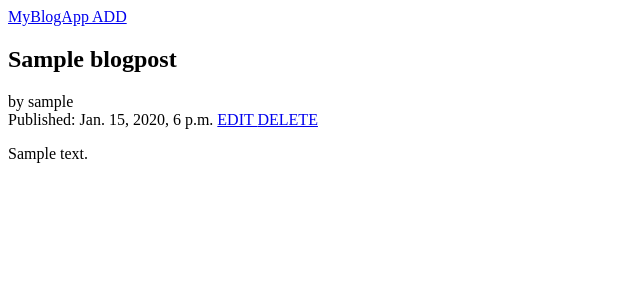
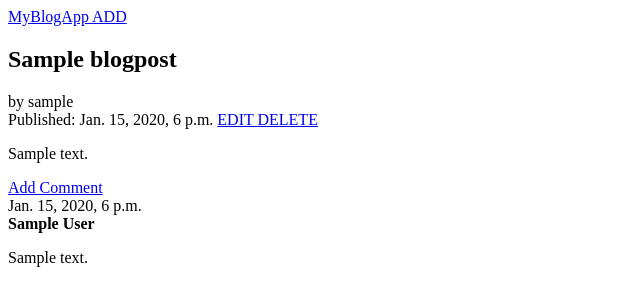
Before and after one commit to yashuaecphe/django-first-blog, a Django app: page /blogpost/1/ in a window 1280 px wide. Shown: the top 306 px of the page, without its empty margins (0-640 px from the left). Run offline with Django 3.2, Linux system fonts and the light colour scheme; tables that the repository leaves empty hold one stand-in row (values such as "Sample post").

Commit message:
added the comments system as well as approval and removal of them

```diff
--- a/myblogapp/admin.py
+++ b/myblogapp/admin.py
@@ -1,5 +1,6 @@
 from django.contrib import admin
-from .models import BlogPost
+from .models import BlogPost, BlogComment
 
 # Register your models here.
 admin.site.register(BlogPost)
+admin.site.register(BlogComment)
--- a/myblogapp/models.py
+++ b/myblogapp/models.py
@@ -18,3 +18,17 @@ class BlogPost(models.Model):
 
     def __str__(self):
         return self.title
+
+class BlogComment(models.Model):
+    post = models.ForeignKey('myblogapp.BlogPost', on_delete=models.CASCADE, related_name='comments')
+    author = models.CharField(max_length=200)
+    text = models.TextField()
+    created_date = models.DateTimeField(default=timezone.now())
+    approved_comment = models.BooleanField(default=False)
+
+    def approve(self):
+        self.approved_comment = True
+        self.save()
+
+    def __str__(self):
+        return self.text
--- a/myblogapp/templates/myblogapp/blogdetail.html
+++ b/myblogapp/templates/myblogapp/blogdetail.html
@@ -16,5 +16,21 @@
         </div>
 
         <p class="blog-content"> {{p.text}} </p>
+        <a class="btn btn-default" href="{% url 'add_comment_to_blogpost' pk=p.pk %}">Add Comment</a>
+        {% for comment in p.comments.all %}
+            {% if user.is_authenticated or comment.approved_comment %}
+                <div class="comment">
+                    <div class="date">{{ comment.created_date }} </div>
+                    {% if not comment.approved_comment %}
+                        <a href="{% url 'comment_remove' pk=comment.pk %}">Remove</a>
+                        <a href="{% url 'comment_approve' pk=comment.pk %}">Approve</a>
+                    {% endif %}
+                    <strong>{{ comment.author }}</strong>
+                    <p>{{ comment.text|linebreaks}}</p>
+                </div>
+            {% endif %}
+        {% empty %}
+            <p>No comments here yet :( </p>
+        {% endfor %}
     </div>
 {% endblock %}
--- a/myblogapp/templates/myblogapp/newsfeed.html
+++ b/myblogapp/templates/myblogapp/newsfeed.html
@@ -14,6 +14,7 @@
         <h1 class="blog-title"> <a href="{% url 'viewblog' pk=p.pk %}"> {{p.title}} </a> </h2>
         {% if not is_drafts %}
             <div class="published_date"> published: {{p.published_date}} </div>
+            Comments: {{ p.comments.count }}
         {% endif %}
         <p class="blog-content"> {{p.text}} </p>
     </div>
--- a/myblogapp/urls.py
+++ b/myblogapp/urls.py
@@ -3,11 +3,13 @@ from . import views
 
 urlpatterns = [
     path('', views.blog_feed, name='blog_newsfeed'), #normal news feed
-    path('drafts', views.draft_feed, name='draft_newsfeed'),
-    path('blogpost/<int:pk>/', views.view_blogpost, name='viewblog'),
-    path('write', views.save_blogpost_as_draft, name='write_blogpost' ),
-    path('editblogpost/<int:pk>', views.edit_blogpost,name='editblog'),
-    path('publishblogpost/<int:pk>', views.publish_blogpost, name='publishblog'),
-    path('deleteblog/<int:pk>', views.delete_blogpost, name='deleteblog'),
-
+    path('drafts', views.draft_feed, name='draft_newsfeed'), #draft news feed
+    path('blogpost/<int:pk>/', views.view_blogpost, name='viewblog'), #view a singular blog
+    path('write', views.save_blogpost_as_draft, name='write_blogpost' ), #write a blog
+    path('editblogpost/<int:pk>', views.edit_blogpost,name='editblog'), #edit a blog
+    path('publishblogpost/<int:pk>', views.publish_blogpost, name='publishblog'), #publish a blog
+    path('deleteblog/<int:pk>', views.delete_blogpost, name='deleteblog'), #delete a blog
+    path('blogpost/<int:pk>/comment', views.add_comment_to_blogpost, name='add_comment_to_blogpost'),
+    path('comment/<int:pk>/approve/', views.comment_approve, name='comment_approve'),
+    path('comment/<int:pk>/remove/', views.comment_remove, name='comment_remove'),
 ]
--- a/myblogapp/views.py
+++ b/myblogapp/views.py
@@ -1,8 +1,8 @@
 from django.contrib.auth.decorators import login_required
 from django.shortcuts import render, get_object_or_404, redirect
 from django.utils import timezone
-from .models import BlogPost
-from .forms import BlogPostForm
+from .models import BlogPost, BlogComment
+from .forms import BlogPostForm, BlogCommentForm
 
 # Create your views here.
 def blog_feed(request):
@@ -57,3 +57,28 @@ def publish_blogpost(request,pk):
 def delete_blogpost(request,pk):
     BlogPost.objects.get(pk=pk).delete()
     return redirect('blog_newsfeed')
+
+def add_comment_to_blogpost(request, pk):
+    post = get_object_or_404(BlogPost, pk=pk)
+    if request.method=="POST":
+        form = BlogCommentForm(request.POST)
+        if form.is_valid():
+            comment = form.save(commit=False)
+            comment.post = post
+            comment.save()
+            return view_blogpost(request,pk)
+    else:
+        form = BlogCommentForm()
+    return render(request, 'myblogapp/add_comment_to_blogpost.html',{'form': form})
+
+@login_required
+def comment_approve(request, pk):
+    comment = get_object_or_404(BlogComment, pk=pk)
+    comment.approve()
+    return view_blogpost(request,comment.post.pk)
+
+@login_required
+def comment_remove(request, pk):
+    comment = get_object_or_404(BlogComment, pk=pk)
+    comment.delete()
+    return view_blogpost(request,comment.post.pk)
--- a/myblogsite/settings.py
+++ b/myblogsite/settings.py
@@ -120,3 +120,4 @@ USE_TZ = True
 
 STATIC_URL = '/static/'
 STATIC_ROOT = os.path.join(BASE_DIR, 'static')
+LOGIN_REDIRECT_URL = '/'
```
Also changed, not shown: myblogapp/forms.py (+6 -1 lines), myblogapp/templates/myblogapp/add_comment_to_blogpost.html (added, +8 -0 lines), myblogapp/migrations/0005_auto_20210908_1343.py (added).
